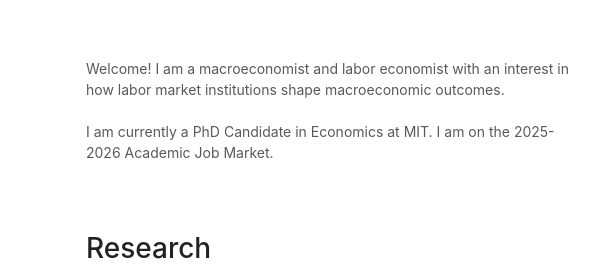
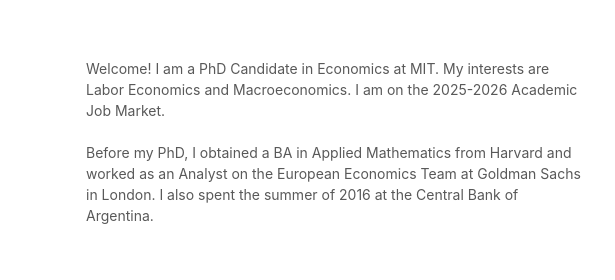
Before and after one commit to iditella/iditella.github.io, a plain HTML site: page index.html in a window 1280 px wide. Shown: the top 280 px of the page, 484-1099 px from the left. Drawn offline with Linux system fonts and the light colour scheme.

Commit message:
Update index.html

```diff
--- a/index.html
+++ b/index.html
@@ -23,8 +23,8 @@
         <a href="https://economics.mit.edu/people/phd-students/isabel-di-tella" target ="_blank">MIT</a></p>
       </header>
       <section>
-        <p>Welcome! I am a macroeconomist and labor economist with an interest in how labor market institutions shape macroeconomic outcomes. <br><br>
-        I am currently a PhD Candidate in Economics at MIT. I am on the 2025-2026 Academic Job Market. </p>
+        <p>Welcome! I am a PhD Candidate in Economics at MIT. My interests are Labor Economics and Macroeconomics. I am on the 2025-2026 Academic Job Market. <br><br>
+        Before my PhD, I obtained a BA in Applied Mathematics from Harvard and worked as an Analyst on the European Economics Team at Goldman Sachs in London. I also spent the summer of 2016 at the Central Bank of Argentina. </p>
       </section>
       <section>
         <h1>Research</h1>
```
